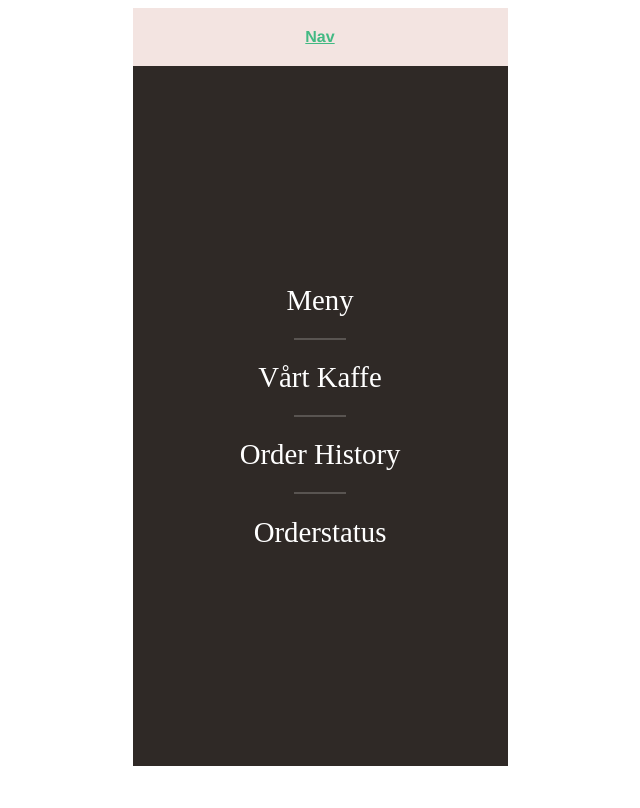
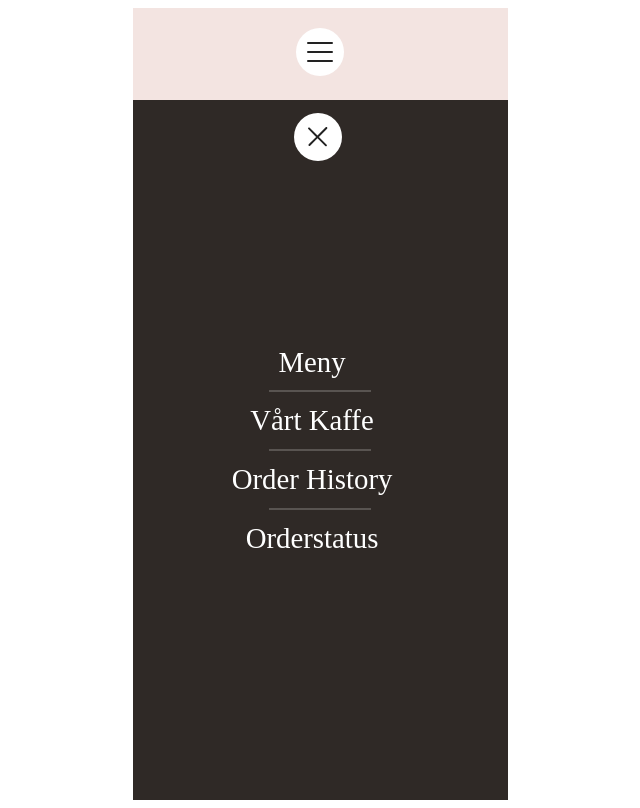
Before and after one commit to PrasunaKaveti-ITHS/Airbean, a Vue app: page /NavDropDown in a window 1280 px wide. Shown: the whole page, without its empty margins (320-960 px from the left). Built offline with nearby package versions, Linux system fonts and the light colour scheme.

Commit message:
navicon and close navigation fixed

```diff
--- a/src/App.vue
+++ b/src/App.vue
@@ -2,8 +2,9 @@
   <div id="app">
     <div id="nav">
       <router-link to="/"></router-link>
-
-      <router-link to="/NavDropDown">Nav</router-link>
+      <router-link to="/NavDropDown">
+        <img src="../src/assets/navicon.svg" />
+      </router-link>
     </div>
     <router-view />
   </div>
--- a/src/views/NavDropDown.vue
+++ b/src/views/NavDropDown.vue
@@ -1,12 +1,15 @@
 <template>
   <nav>
+    <a @click="$router.go(-1)" class="closebutton">
+      <img src="../assets/close.svg" />
+    </a>
     <ul>
       <li><router-link to="/KaffeMeny">Meny</router-link></li>
-      <li><hr /></li>
+      <hr />
       <li><router-link to="/OurCoffee">Vårt Kaffe</router-link></li>
-      <li><hr /></li>
+      <hr />
       <li><router-link to="/OrderHist">Order History</router-link></li>
-      <li><hr /></li>
+      <hr />
       <li><router-link to="/OrderDelivery">Orderstatus</router-link></li>
     </ul>
   </nav>
@@ -31,16 +34,23 @@ li {
   font-size: 1.8rem;
   font-family: serif;
   padding: 3px;
+  margin-right: 5rem;
 }
 
 a {
   color: white;
   text-decoration: none;
   line-height: 120%;
+  margin-left: 4rem;
 }
 
 hr {
-  width: 50px;
+  width: 100px;
   border: 1px solid #595451;
 }
+.closebutton {
+  position: absolute;
+  top: 113px;
+  left: 550px;
+}
 </style>
```
Also changed, not shown: src/assets/close.svg (added), src/assets/navicon.svg (added), src/components/Meny.vue (line endings or trailing spaces).
